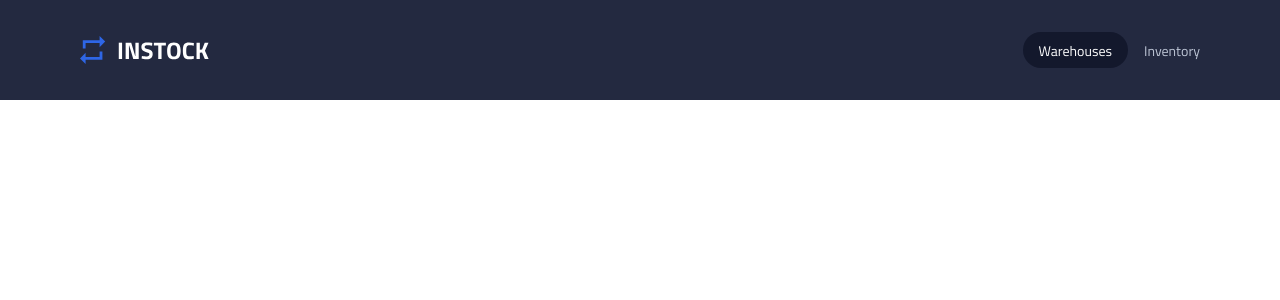
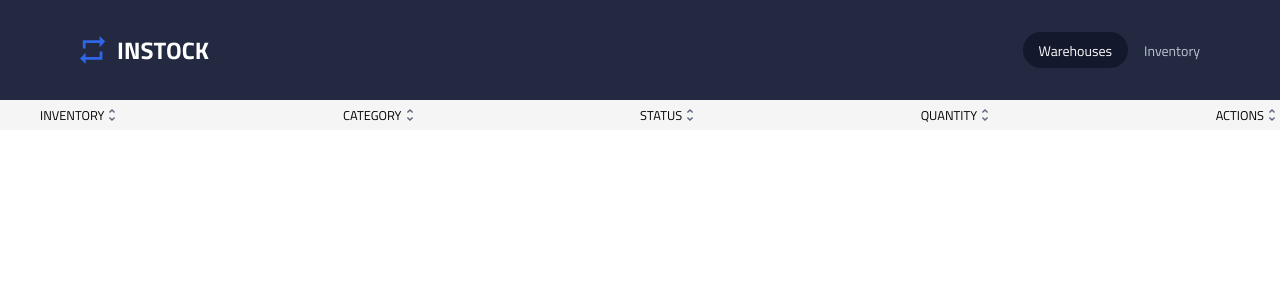
Before and after one commit to vibrentcarey/intstock, a React (Create React App) app in the folder client/: page /warehouses/inventories/1 in a window 1280 px wide. Shown: the top 300 px of the page. Built offline with nearby package versions, Linux system fonts and the light colour scheme; no server answers.

Commit message:
Fixing params bug

```diff
--- a/client/src/App.js
+++ b/client/src/App.js
@@ -46,7 +46,7 @@ class App extends Component {
             />
 
             <Route path="/dev" component={Dev} />
-            <Route path="/dev/warehouses/:warehouseId/inventories" render = {(routerProps) => {
+            <Route path="/warehouses/inventories/:warehouseId" render = {(routerProps) => {
               return (<WarehouseDetailsPage
                 {...routerProps}
                 />
--- a/client/src/pages/WarehouseDetailsPage/WarehouseDetailsPage.jsx
+++ b/client/src/pages/WarehouseDetailsPage/WarehouseDetailsPage.jsx
@@ -28,13 +28,13 @@ class WarehouseDetailsPage extends Component {
   // initial inventory list fetch
   componentDidMount(){
     // Please check router props!!!!
-    let warehouseId = '2922c286-16cd-4d43-ab98-c79f698aeab0'
+    let warehouseId = this.props.match.params.warehouseId
+    console.log(warehouseId);
     this.fetchInventories(warehouseId)
   }
 
 
   render(){
-    console.log(this.props)
     return (
       <>
         <CategoryBar categories={['inventory', 'category','status','quantity','actions']}/>
@@ -45,4 +45,4 @@ class WarehouseDetailsPage extends Component {
   };
   }
 
-export default withRouter(WarehouseDetailsPage);
+export default WarehouseDetailsPage;
```
